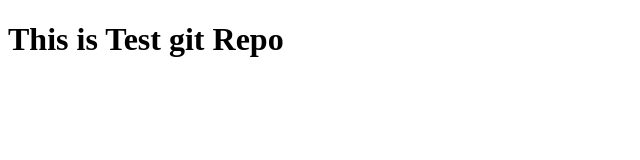
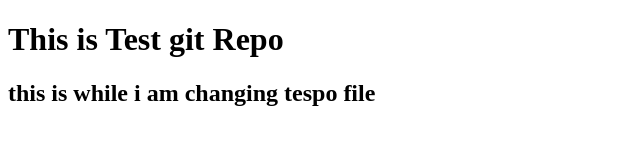
Before and after one commit to FahadNoor123/test-repo, a plain HTML site: page index.html in a window 1280 px wide. Shown: the whole page, without its empty margins (0-640 px from the left). Drawn offline with Linux system fonts and the light colour scheme.

Commit message:
New h2 heading add in HTML file You can red it easily

```diff
--- a/index.html
+++ b/index.html
@@ -7,5 +7,6 @@
 </head>
 <body>
     <h1>This is Test git Repo</h1>
+    <h2>this is while i am changing tespo file </h2>
 </body>
 </html>
```
